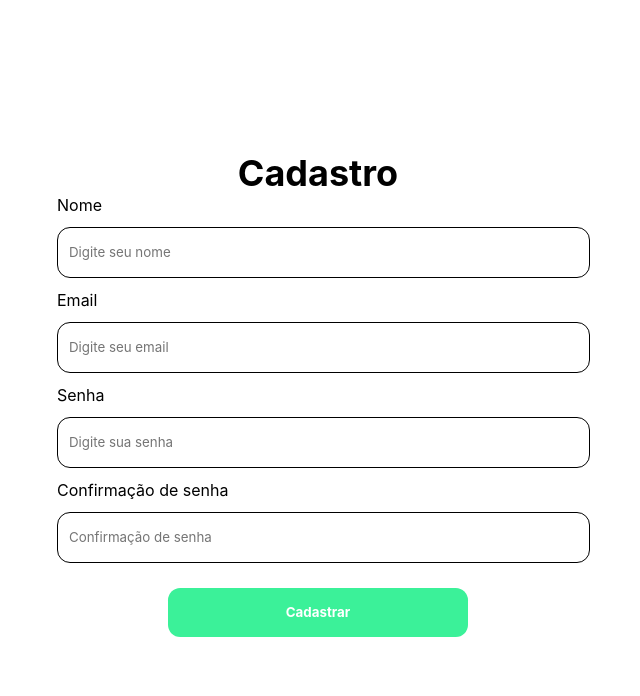
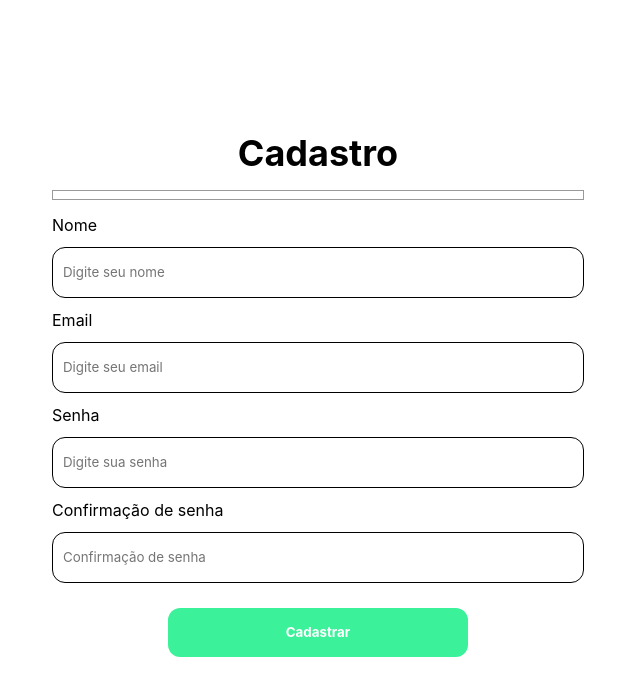
Before and after one commit to ThiagoPaz1/my-finnances, a React (Vite) app in the folder myFinnances/: page /cadastro in a window 1280 px wide. Shown: the top 696 px of the page, without its empty margins (322-962 px from the left). Built offline with nearby package versions, Linux system fonts and the light colour scheme.

Commit message:
feat: Progress bar according to form filling

```diff
--- /dev/null
+++ b/myFinnances/src/components/bar_progress/index.tsx
@@ -0,0 +1,26 @@
+import '../bar_progress/style.css'
+
+export function BarProgress({fildsForm}: any) {
+
+    console.log({fildsForm});
+
+    const calculateProgress = () => {
+        let value = 0
+
+
+        if(fildsForm.name){
+            value += 25;
+        }
+
+        console.log({value});
+
+    }
+
+    calculateProgress();
+
+    return(
+        <div className="bar-container">
+            <div className="bar" style={{width: `${calculateProgress}%`}}></div>
+        </div>
+    )
+}
--- /dev/null
+++ b/myFinnances/src/components/bar_progress/style.css
@@ -0,0 +1,13 @@
+.bar-container {
+    background: white;
+    border: 1px solid #999;
+    width: 100%;
+    height: 10px;
+    box-sizing: border-box;
+    margin-bottom: 15px;
+  }
+.bar {
+    background: #535bf2;
+    width: 100px;
+    height: 100%;
+}
--- a/myFinnances/src/components/form/style.css
+++ b/myFinnances/src/components/form/style.css
@@ -1,14 +1,16 @@
 label {
     font-size: 16px;
-    padding-left: 12px;
+    /* padding-left: 12px; */
 }
 
 input {
     width: 520px;
     height: 49px;
-    margin: 12px;
 
-    padding-left: 2%;
+    margin-top: 12px;
+    margin-bottom: 12px;
+
+    padding-left: 10px;
 
     border-radius: 13px;
     border: 1px solid #000;
--- a/myFinnances/src/components/modal/modal.tsx
+++ b/myFinnances/src/components/modal/modal.tsx
@@ -2,7 +2,7 @@ import React from 'react';
 import { Modal } from 'antd';
 
 
-export function modalSuccess({handleSubmit}) {
+export function modalSuccess({handleSubmit}: any) {
   let secondsToGo = 5;
 
   const modal = Modal.success({
--- a/myFinnances/src/pages/cadastro/Cadastro.tsx
+++ b/myFinnances/src/pages/cadastro/Cadastro.tsx
@@ -13,6 +13,7 @@ import { FildForm } from '../../interfaces/filds';
 import { CustomInput } from '../../components/form';
 import { PrimaryButton } from '../../components/button';
 import { modalSuccess } from '../../components/modal/modal'
+import { BarProgress } from '../../components/bar_progress'
 
 // interface IFildForm {
 //   name: string,
@@ -94,6 +95,32 @@ export default function Cadastro() {
     modalSuccess({handleSubmit: activeModal});
   }
 
+  const calculateProgress = () => {
+    let value = 0;
+    let add = 25;
+
+
+    if(fildsForm.name){
+      value += add;
+    }
+    if(fildsForm.email){
+      value += add;
+    }
+    if(fildsForm.password){
+      value += add;
+    }
+    if(fildsForm.confirmPassword){
+      value += add;
+    }
+
+    console.log(value);
+
+    return value;
+
+};
+
+calculateProgress();
+
   return (
     <div>
       <div className="container__cadastro">
@@ -102,7 +129,15 @@ export default function Cadastro() {
         </header>
 
         <section>
-          {/* <form action="" className='form' onSubmit={onSubmit(handleSubmit)}> */}
+          {/* <BarProgress /> */}
+
+          <div className="bar-container">
+            <div
+              className="bar"
+              style={{ width: `${calculateProgress()}%` }}
+            ></div>
+          </div>
+
           <div className="form__container">
             <CustomInput
               title="Nome"
--- a/myFinnances/src/pages/cadastro/style.css
+++ b/myFinnances/src/pages/cadastro/style.css
@@ -30,13 +30,17 @@ header h1{
     justify-content: start;
 }
 
-/* .error{
-    font-size: 15px;
-
-    display: flex;
-    flex-direction: column;
-
-    padding-left: 12px;
-
-    color: red;
-} */
+.bar-container {
+    background: white;
+    border: 1px solid #999;
+    width: 100%;
+    height: 10px;
+    box-sizing: border-box;
+    margin-bottom: 15px;
+    margin-top: 15px;
+  }
+.bar {
+    background: #3bf199;
+    width: 100px;
+    height: 100%;
+}
```
Lines whose indentation alone changed are shown as unchanged.
